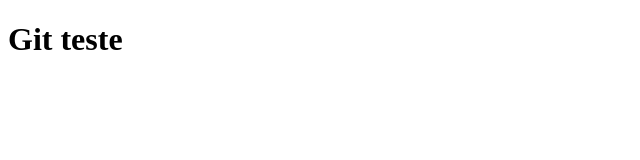
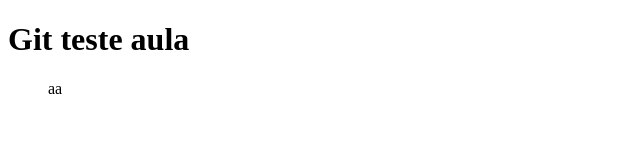
Before and after one commit to DavidInf3/exemplo, a plain HTML site: page index.html in a window 1280 px wide. Shown: the whole page, without its empty margins (0-640 px from the left). Drawn offline with Linux system fonts and the light colour scheme.

Commit message:
Final do projeto

```diff
--- a/index.html
+++ b/index.html
@@ -4,6 +4,14 @@
 	<title>Teste</title>
 </head>
 <body>
- 	<h1>Git teste</h1>
+ 	<h1>Git teste aula</h1>
+
+ 	<ul>
+ 		<l1>
+
+ 			aa
+ 		</l1>
+
+ 	</ul>
 </body>
 </html>
```
